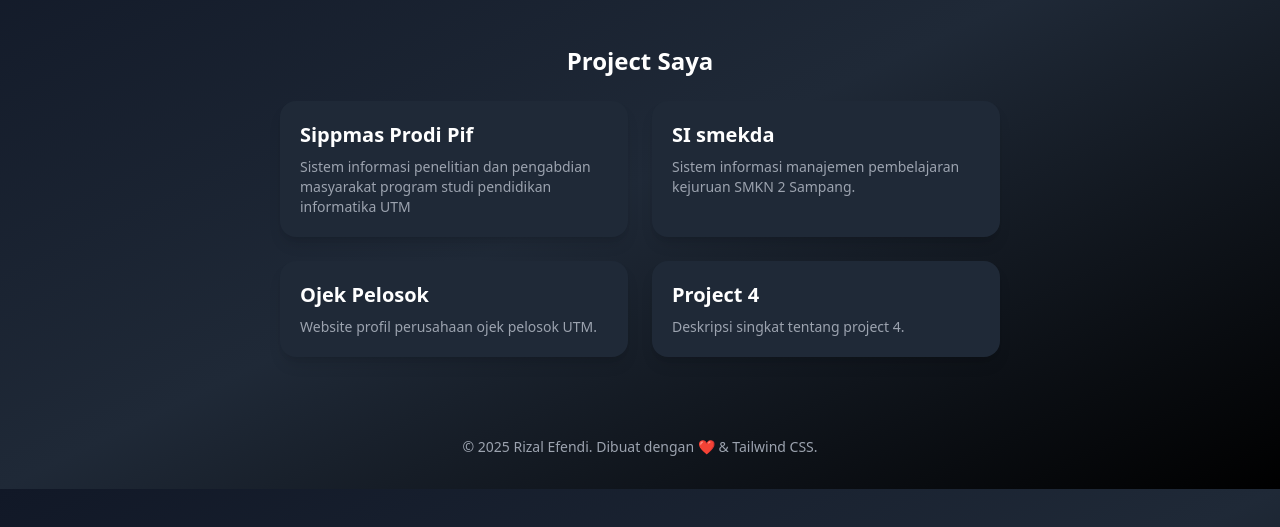
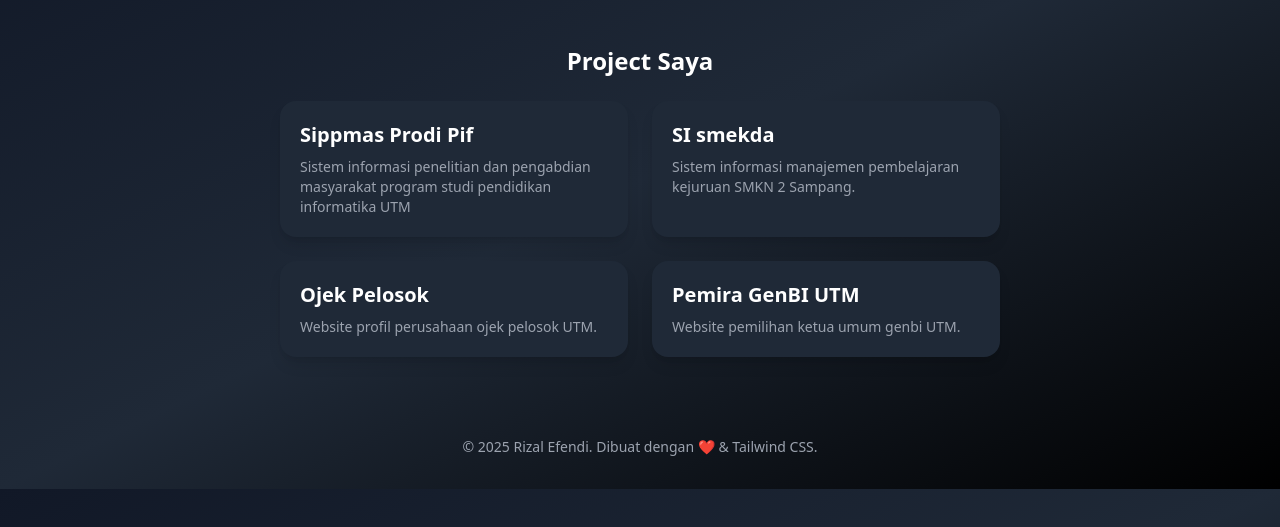
Before and after one commit to Rizalfnd123/Portofolio-Rizal, a plain HTML site: page index.html in a window 1280 px wide. Shown: the part 127-654 px from the top of the page. Drawn offline with nearby package versions, Linux system fonts and the light colour scheme.

Commit message:
Update index.html

```diff
--- a/index.html
+++ b/index.html
@@ -38,10 +38,10 @@
         <p class="text-gray-400 text-sm">Website profil perusahaan ojek pelosok UTM.</p>
       </a>
 
-      <a href="https://project4.com" target="_blank"
+      <a href="https://pemira.informatik.my.id" target="_blank"
          class="bg-gray-800 hover:bg-gray-700 transition p-5 rounded-2xl shadow-lg">
-        <h3 class="text-xl font-bold mb-2">Project 4</h3>
-        <p class="text-gray-400 text-sm">Deskripsi singkat tentang project 4.</p>
+        <h3 class="text-xl font-bold mb-2">Pemira GenBI UTM</h3>
+        <p class="text-gray-400 text-sm">Website pemilihan ketua umum genbi UTM.</p>
       </a>
     </div>
   </section>
```
